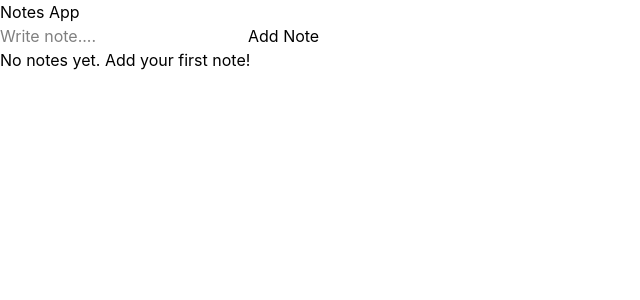
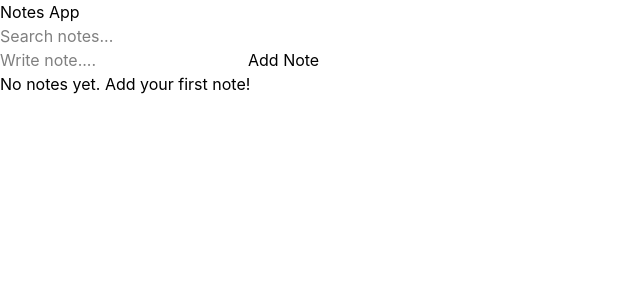
Before and after one commit to khushishetiya04/NoteVerse, a React (Vite) app: page / in a window 1280 px wide. Shown: the top 300 px of the page, without its empty margins (0-640 px from the left). Built offline with nearby package versions, Linux system fonts and the light colour scheme.

Commit message:
Added Search Functionality

```diff
--- a/src/components/NoteList.jsx
+++ b/src/components/NoteList.jsx
@@ -1,6 +1,6 @@
 import NoteCard from "./NoteCard";
 
-export default function NoteList({notes, setNotes, onEdit}) {
+export default function NoteList({notes, setNotes, onEdit, searchText}) {
 
     const deleteNote = (index) => {
         setNotes((prevNotes) => (prevNotes).filter((_, i) => i != index));
@@ -9,7 +9,7 @@ export default function NoteList({notes, setNotes, onEdit}) {
         <>
             <div>
                 {
-                    notes.length === 0? <p>No notes yet. Add your first note!</p> : notes.map((note, index) => ( <NoteCard note={note} key={index} onDelete={() => deleteNote(index)} onEdit={()=> onEdit(index, note)}/> ))
+                    notes.length === 0? <p>No notes yet. Add your first note!</p> : notes.filter((note) => note.toLowerCase().includes(searchText.toLowerCase())).map((note, index) => ( <NoteCard note={note} key={index} onDelete={() => deleteNote(index)} onEdit={()=> onEdit(index, note)}/> ))
                 }
             </div>
         </>
--- /dev/null
+++ b/src/components/SearchBar.jsx
@@ -0,0 +1,15 @@
+export default function SearchBar ({searchText, setSearchText}){
+    let handleChange = (event) => {
+        setSearchText(event.target.value);
+    };
+    return (
+        <>
+            <input
+                type="text"
+                placeholder="Search notes..."
+                value={searchText}
+                onChange={handleChange}
+            />
+        </>
+    );
+}
--- a/src/pages/Home.jsx
+++ b/src/pages/Home.jsx
@@ -2,11 +2,13 @@ import { useState, useEffect } from "react";
 import Navbar from "../components/Navbar";
 import NoteInput from "../components/NoteInput";
 import NoteList from "../components/NoteList";
+import SearchBar from "../components/SearchBar";
 
 export default function Home () {
     const[notes, setNotes] = useState( JSON.parse(localStorage.getItem("notes")) || []);
     const [editingIndex, setEditingIndex] = useState(null);
     const [editingText, setEditingText] = useState("");
+    const [searchText, setSearchText] = useState("");
 
     const addNote = (text) => {
         if(editingIndex !== null){
@@ -34,8 +36,9 @@ export default function Home () {
     return (
         <>
             <Navbar/>
+            <SearchBar searchText={searchText} setSearchText={setSearchText}/>
             <NoteInput onAdd={addNote} editingText={editingText} setEditingText={setEditingText} editingIndex={editingIndex}/>
-            <NoteList notes={notes} setNotes={setNotes} onEdit={editNote}/>
+            <NoteList notes={notes} setNotes={setNotes} onEdit={editNote} searchText={searchText}/>
         </>
     );
 }
```
